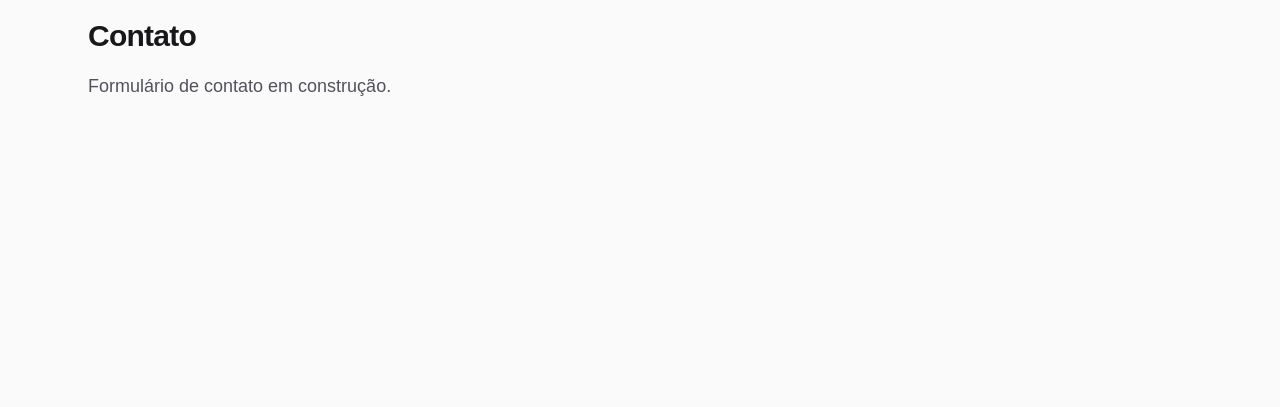
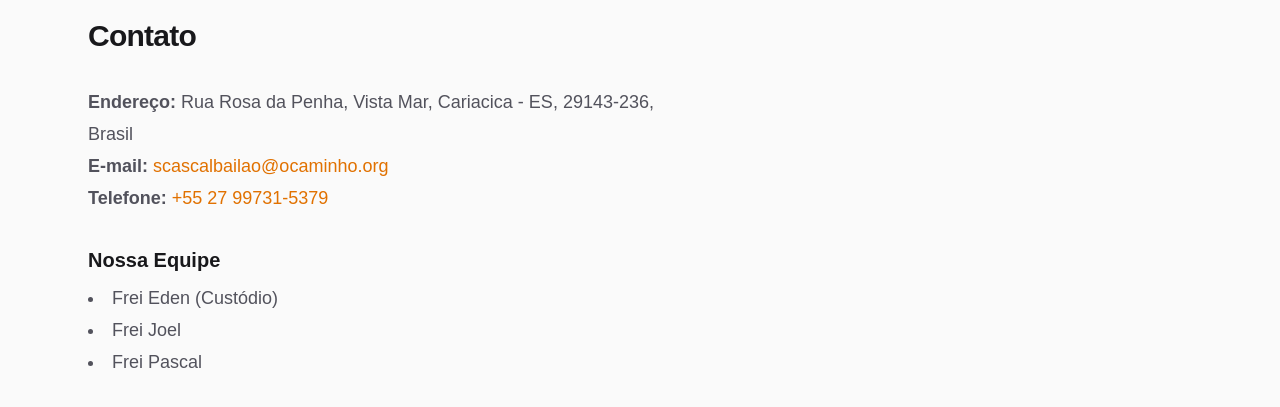
Before and after one commit to shartechsolucoes/RCC-Site, a Next.js app: page /contato in a window 1280 px wide. Shown: the part 175-582 px from the top of the page. Built offline with nearby package versions, Linux system fonts and the light colour scheme; no server answers.

Commit message:
feat: add content to contato page

```diff
--- a/src/app/contato/page.tsx
+++ b/src/app/contato/page.tsx
@@ -5,9 +5,22 @@ export default function ContatoPage() {
         <h1 className="text-3xl font-semibold tracking-tight text-zinc-900">
           Contato
         </h1>
-        <p className="max-w-xl text-lg leading-8 text-zinc-600">
-          Formulário de contato em construção.
-        </p>
+        <div className="mt-4 flex max-w-xl flex-col gap-8 text-lg leading-8 text-zinc-600">
+          <div>
+            <p><strong>Endereço:</strong> Rua Rosa da Penha, Vista Mar, Cariacica - ES, 29143-236, Brasil</p>
+            <p><strong>E-mail:</strong> <a href="mailto:scascalbailao@ocaminho.org" className="text-amber-600 hover:underline">scascalbailao@ocaminho.org</a></p>
+            <p><strong>Telefone:</strong> <a href="tel:+5527997315379" className="text-amber-600 hover:underline">+55 27 99731-5379</a></p>
+          </div>
+
+          <div>
+            <h2 className="text-xl font-semibold text-zinc-900 mb-2">Nossa Equipe</h2>
+            <ul className="list-inside list-disc">
+              <li>Frei Eden (Custódio)</li>
+              <li>Frei Joel</li>
+              <li>Frei Pascal</li>
+            </ul>
+          </div>
+        </div>
       </div>
     </main>
   );
```
